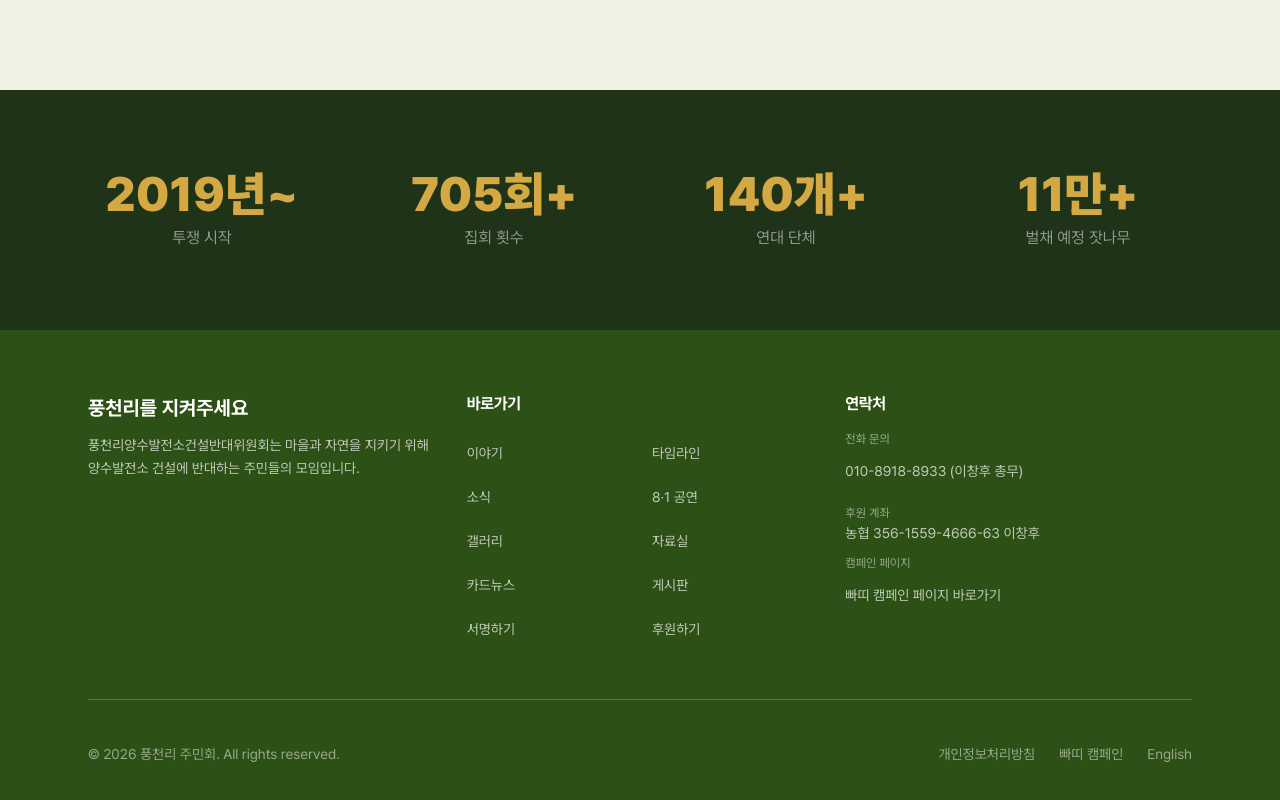
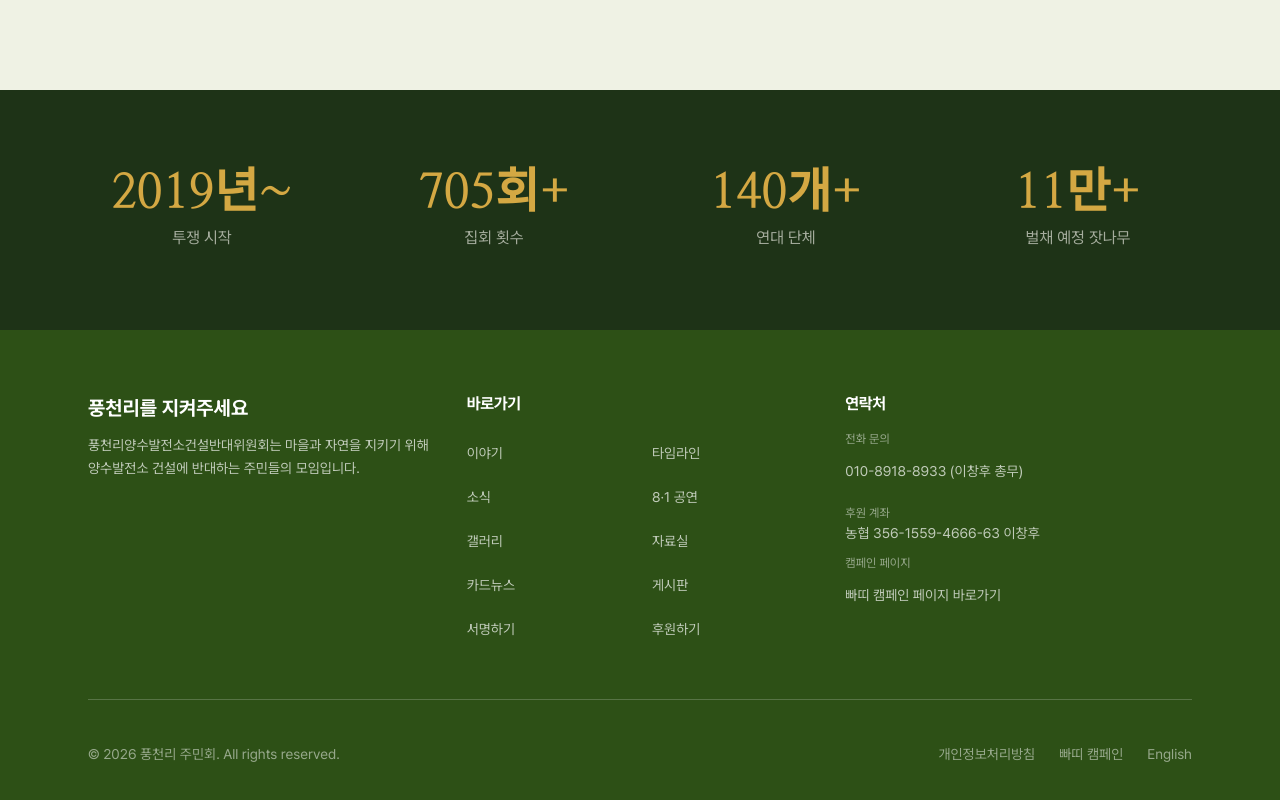
Before and after one commit to hwangtab/pine-nut, a Next.js app in the folder website/: page / in a window 1280 px wide. Shown: the part 7285-8085 px from the top of the page. Built offline with nearby package versions, Linux system fonts and the light colour scheme; no server answers; the database is empty; a web font is replaced by a local one.

Commit message:
홈 통계 밴드를 깊은 숲 그린·세리프 숫자로 — 홈 리디자인(Phase 2) 마감
HomeStatsSection 숫자를 MaruBuri 세리프(font-serif-display)로, 라벨 잉크를
한지 톤(#FFFDF7/60)으로 교체. 영향 범위: website/src/components/home/HomeStatsSection.tsx만.

```diff
--- a/website/src/components/home/HomeStatsSection.tsx
+++ b/website/src/components/home/HomeStatsSection.tsx
@@ -26,10 +26,10 @@ export default function HomeStatsSection() {
             {items.map((stat, i) => (
               <FadeIn key={stat.label} delay={i * 0.1}>
                 <div>
-                  <div className="text-3xl sm:text-4xl md:text-5xl font-black text-[var(--color-earth-light)] mb-2">
+                  <div className="font-serif-display text-3xl sm:text-4xl md:text-5xl font-bold text-[var(--color-earth-light)] mb-2">
                     {stat.number}
                   </div>
-                  <div className="text-sm sm:text-base text-white/50">
+                  <div className="text-sm sm:text-base text-[#FFFDF7]/60">
                     {stat.label}
                   </div>
                 </div>
```
